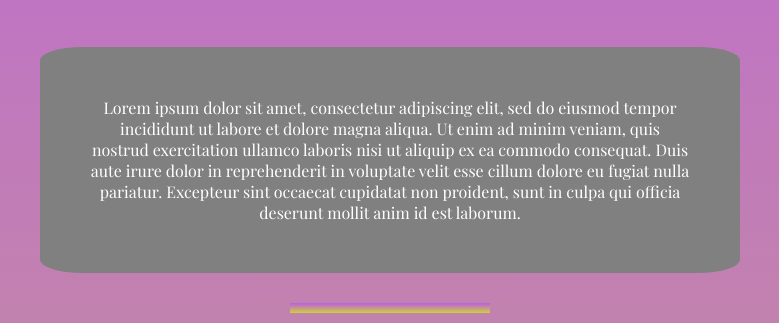
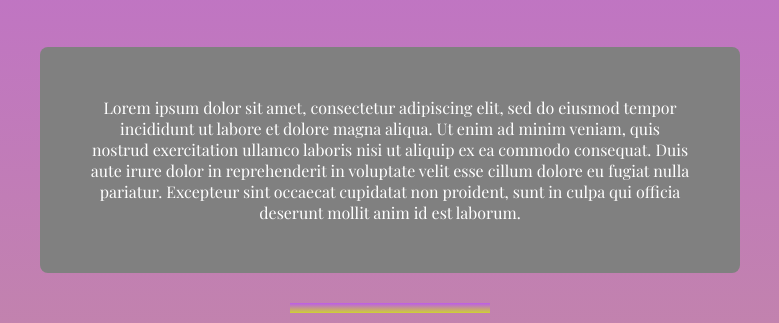
Before and after one commit to xTidewaterx/design-2---module---1, a plain HTML site: page about.html in a window 1280 px wide. Shown: the part 624-947 px from the top of the page, 250-1029 px from the left. Drawn offline with nearby package versions, Linux system fonts and the light colour scheme; a web font is replaced by a local one.

Commit message:
Update about.css

```diff
--- a/css/about.css
+++ b/css/about.css
@@ -37,7 +37,7 @@ p {
     background-color: grey;
     border-bottom: 5%;
     padding: 50px;
-    border-radius: 6%;
+    border-radius: 8px 8px;
     color: white;
     margin: 0 auto;
 
```
